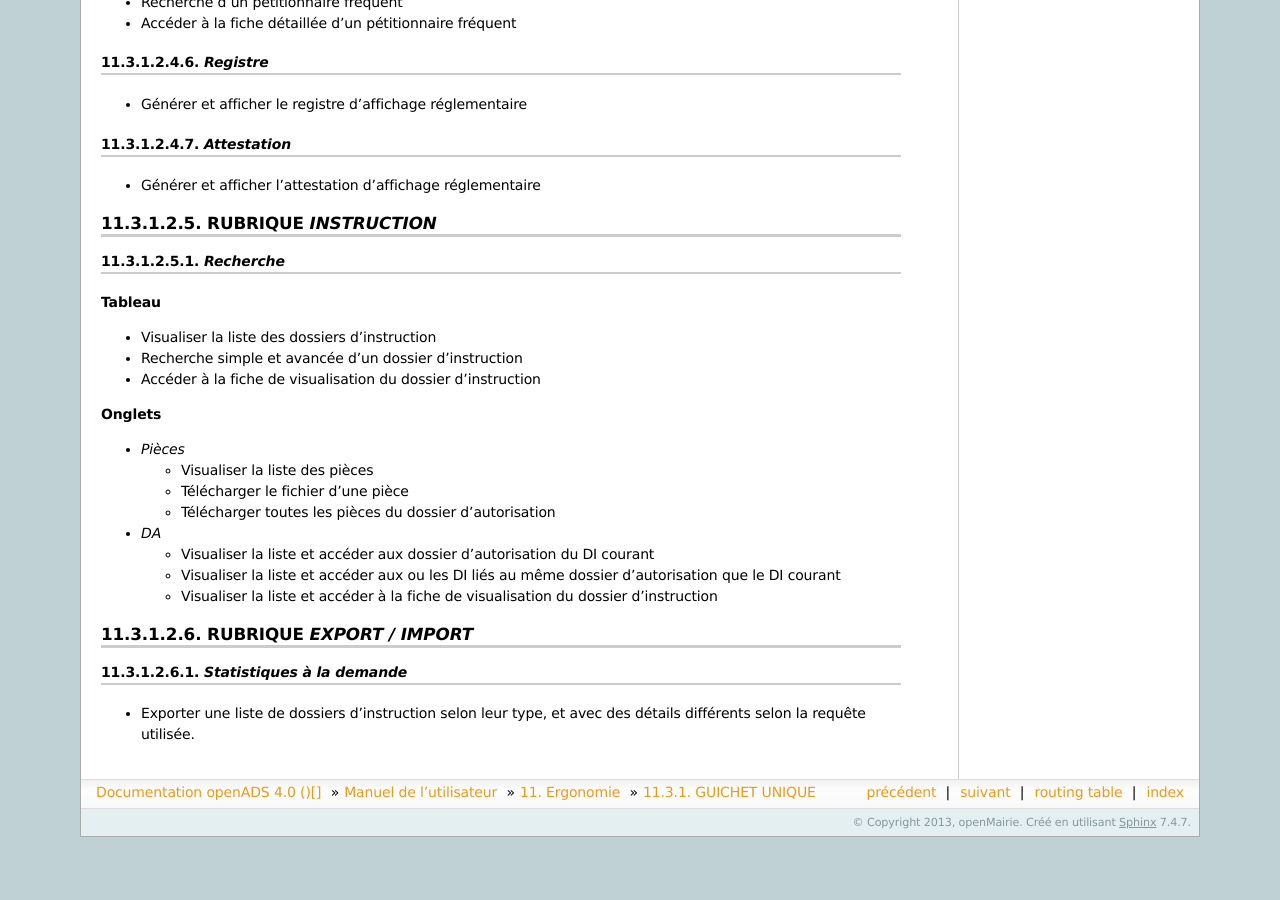
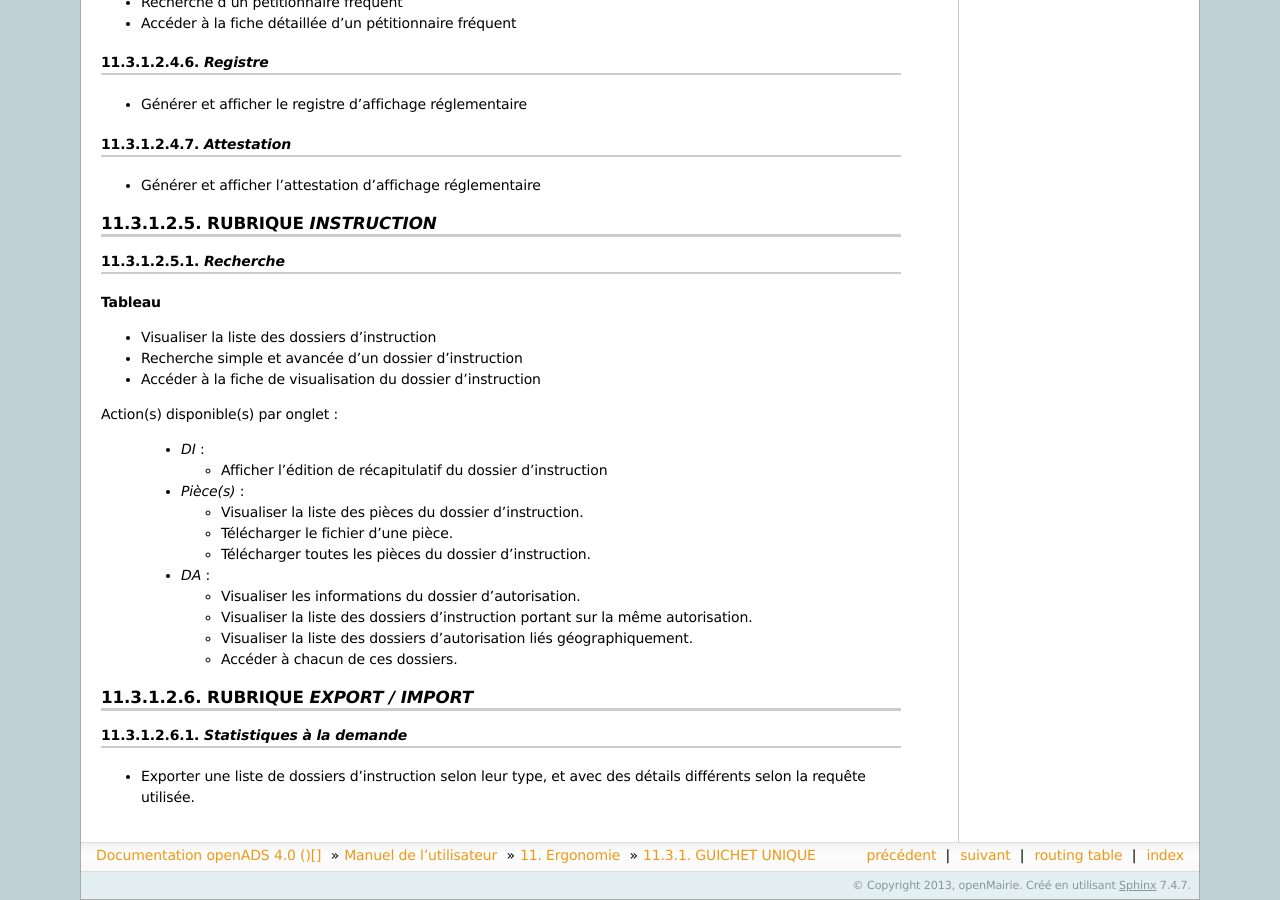
Before and after one commit to mpavaux/openads-documentation, a Sphinx documentation site: the page built from source/manuel_utilisateur/ergonomie/profils/guichet_unique.rst, in a window 1280 px wide and 900 px high, scrolled down 2628 px. Built offline with Sphinx 7.4.7, drawn with Linux system fonts in a browser that asks for light colours; before the commit the page ends 3465 px from its top, so only the background shows below that.

Commit message:
Update guichet_unique.rst

```diff
--- a/source/manuel_utilisateur/ergonomie/profils/guichet_unique.rst
+++ b/source/manuel_utilisateur/ergonomie/profils/guichet_unique.rst
@@ -153,20 +153,24 @@
 * Recherche simple et avancée d'un dossier d'instruction
 * Accéder à la fiche de visualisation du dossier d'instruction
 
-**Onglets**
+Action(s) disponible(s) par onglet :
 
-* *Pièces*
+  - *DI* :
 
-  * Visualiser la liste des pièces
+    - Afficher l'édition de récapitulatif du dossier d'instruction
 
-  * Télécharger le fichier d'une pièce
-  * Télécharger toutes les pièces du dossier d'autorisation
+  - *Pièce(s)* :
 
-* *DA*
+    - Visualiser la liste des pièces du dossier d'instruction.
+    - Télécharger le fichier d'une pièce.
+    - Télécharger toutes les pièces du dossier d'instruction.
 
-  * Visualiser la liste et accéder aux dossier d'autorisation du DI courant
-  * Visualiser la liste et accéder aux ou les DI liés au même dossier d’autorisation que le DI courant
-  * Visualiser la liste et accéder à la fiche de visualisation du dossier d'instruction
+  - *DA* :
+
+    - Visualiser les informations du dossier d'autorisation.
+    - Visualiser la liste des dossiers d'instruction portant sur la même autorisation.
+    - Visualiser la liste des dossiers d'autorisation liés géographiquement.
+    - Accéder à chacun de ces dossiers.
 
 Rubrique *Export / Import*
 --------------------------
```
